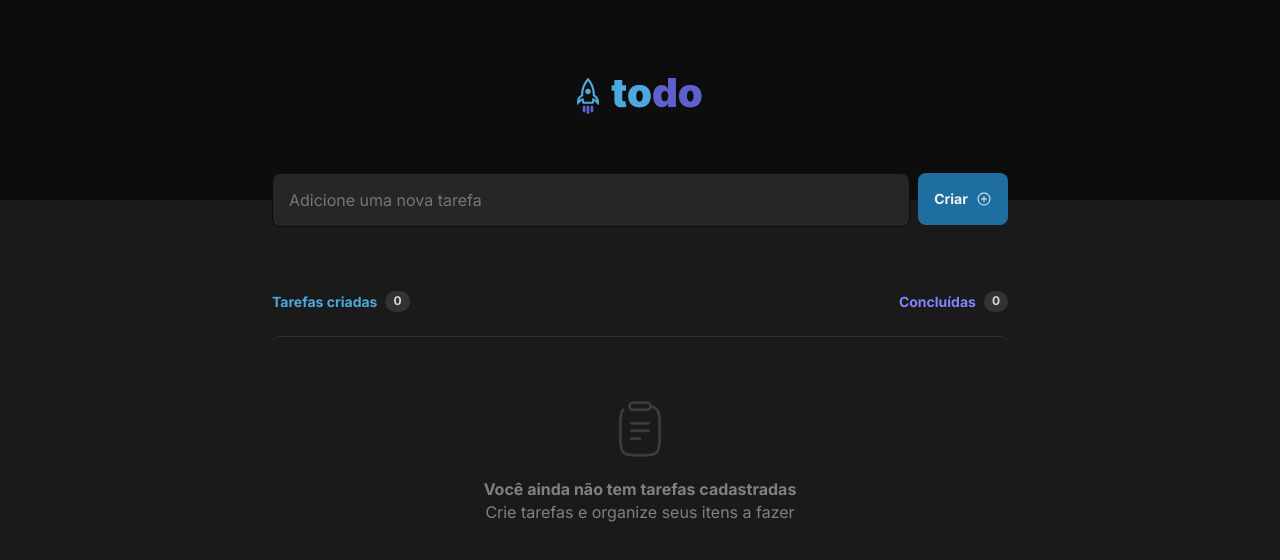
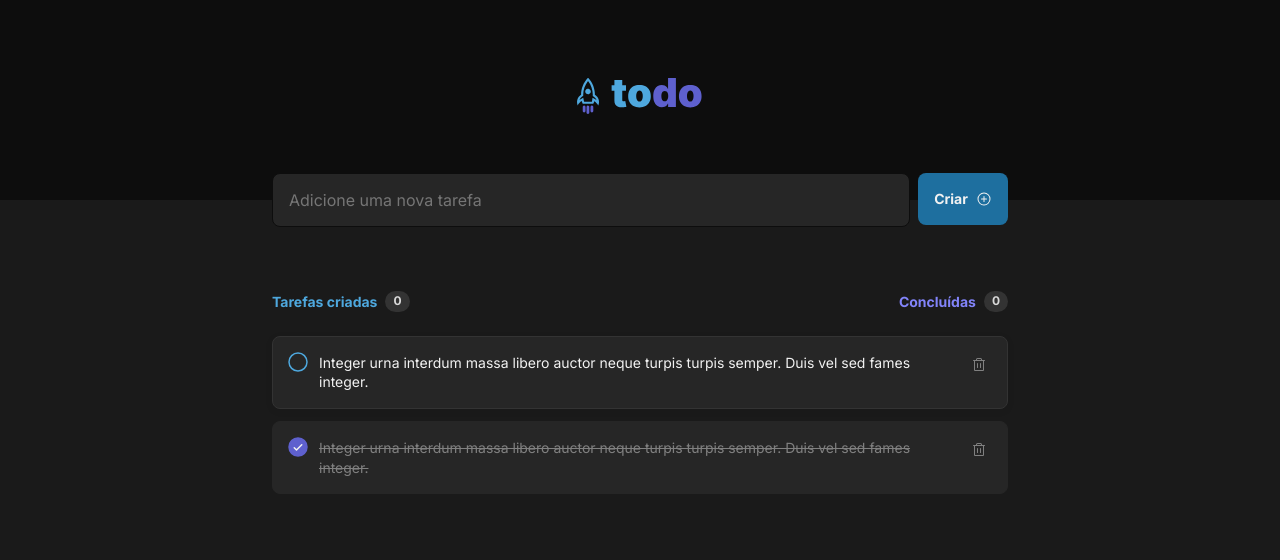
Before and after one commit to andre-lucca/todo-list-desafio-ignite, a React (Vite) app: page / in a window 1280 px wide. Shown: the top 560 px of the page. Built offline with nearby package versions, Linux system fonts and the light colour scheme.

Commit message:
add all structures and visual effects of the interface

```diff
--- a/src/App.css
+++ b/src/App.css
@@ -119,7 +119,6 @@ main {
 }
 
 .task-container {
-  border-top: 1px solid var(--gray-400);
   border-radius: 8px;
 }
 
@@ -130,6 +129,7 @@ main {
   text-align: center;
 
   color: var(--gray-300);
+  border-top: 1px solid var(--gray-400);
 }
 
 .no-tasks>img {
@@ -139,3 +139,120 @@ main {
 .no-tasks>p>strong {
   font-weight: 700;
 }
+
+.task {
+  display: flex;
+  justify-content: space-between;
+  align-items: flex-start;
+  gap: 0.75rem;
+
+  width: 100%;
+  padding: 1rem;
+  margin-bottom: 0.75rem;
+
+  font-size: 0.875rem;
+  word-break: break-word;
+
+  border: 1px solid var(--gray-400);
+  border-radius: 8px;
+  color: var(--gray-100);
+  background-color: var(--gray-500);
+  box-shadow: 0px 2px 8px 0px rgba(0, 0, 0, 0.06);
+  cursor: default;
+}
+
+.task p {
+  width: 100%;
+  height: 100%;
+}
+
+.done {
+  text-decoration: line-through;
+
+  border-color: var(--gray-500);
+  color: var(--gray-300);
+  box-shadow: none;
+}
+
+.icon-container {
+  display: flex;
+  justify-content: center;
+  align-items: center;
+
+  position: relative;
+
+  cursor: pointer;
+}
+
+.undone-icon-bg,
+.done-icon-bg {
+  width: 18px;
+  height: 18px;
+
+  border-radius: 50%;
+  transition: background-color 0.2s, opacity 0.2s;
+}
+
+.undone-icon-bg {
+  opacity: 0.1;
+}
+
+.icon-container:hover .undone-icon-bg {
+  background-color: var(--blue-dark);
+  opacity: 0.1;
+}
+
+.done-icon-bg {
+  background-color: var(--gray-100);
+}
+
+.undone-icon,
+.done-icon {
+  position: absolute;
+
+  transition: color 0.2s;
+}
+
+.undone-icon {
+  color: var(--blue);
+}
+
+.undone-icon:hover {
+  color: var(--blue-dark);
+  opacity: 0.9;
+}
+
+.done-icon {
+  color: var(--purple-dark);
+}
+
+.done-icon:hover {
+  color: var(--purple);
+}
+
+.trash-icon-container {
+  display: flex;
+  justify-content: center;
+  align-items: center;
+
+  width: 24px;
+  height: 24px;
+  padding: 0.25rem;
+
+  border-radius: 4px;
+  cursor: pointer;
+  transition: background-color 0.2s;
+}
+
+.trash-icon-container:hover {
+  background-color: var(--gray-400);
+}
+
+.trash-icon-container:hover .trash-icon {
+  color: var(--danger);
+}
+
+.trash-icon {
+  color: var(--gray-300);
+  transition: color 0.2s;
+}
--- a/src/App.tsx
+++ b/src/App.tsx
@@ -1,4 +1,9 @@
-import { PlusCircle } from '@phosphor-icons/react'
+import {
+  PlusCircle,
+  CheckCircle,
+  Circle,
+  Trash
+} from '@phosphor-icons/react'
 
 import clipboardImg from './assets/clipboard.png'
 import logoToDo from './assets/logo.svg'
@@ -36,12 +41,49 @@ function App() {
               <span>0</span>
             </div>
           </div>
-          <ul className="task-container no-tasks">
-            <img src={clipboardImg} />
+          <ul className="task-container .no-tasks">
+            {/* <img src={clipboardImg} />
             <p>
               <strong>Você ainda não tem tarefas cadastradas</strong> <br />
               Crie tarefas e organize seus itens a fazer
-            </p>
+            </p> */}
+            <li className="task">
+              <div className="icon-container">
+                <div className="undone-icon-bg" />
+                <Circle
+                  className="undone-icon"
+                  size={24}
+                />
+              </div>
+              <p>
+                Integer urna interdum massa libero auctor neque turpis turpis semper. Duis vel sed fames integer.
+              </p>
+              <div className="trash-icon-container">
+                <Trash
+                  className="trash-icon"
+                  size={24}
+                />
+              </div>
+            </li>
+            <li className="task done">
+              <div className="icon-container">
+                <div className="done-icon-bg" />
+                <CheckCircle
+                  className="done-icon"
+                  weight="fill"
+                  size={24}
+                />
+              </div>
+              <p>
+                Integer urna interdum massa libero auctor neque turpis turpis semper. Duis vel sed fames integer.
+              </p>
+              <div className="trash-icon-container">
+                <Trash
+                  className="trash-icon"
+                  size={24}
+                />
+              </div>
+            </li>
           </ul>
         </section>
       </main>
```
